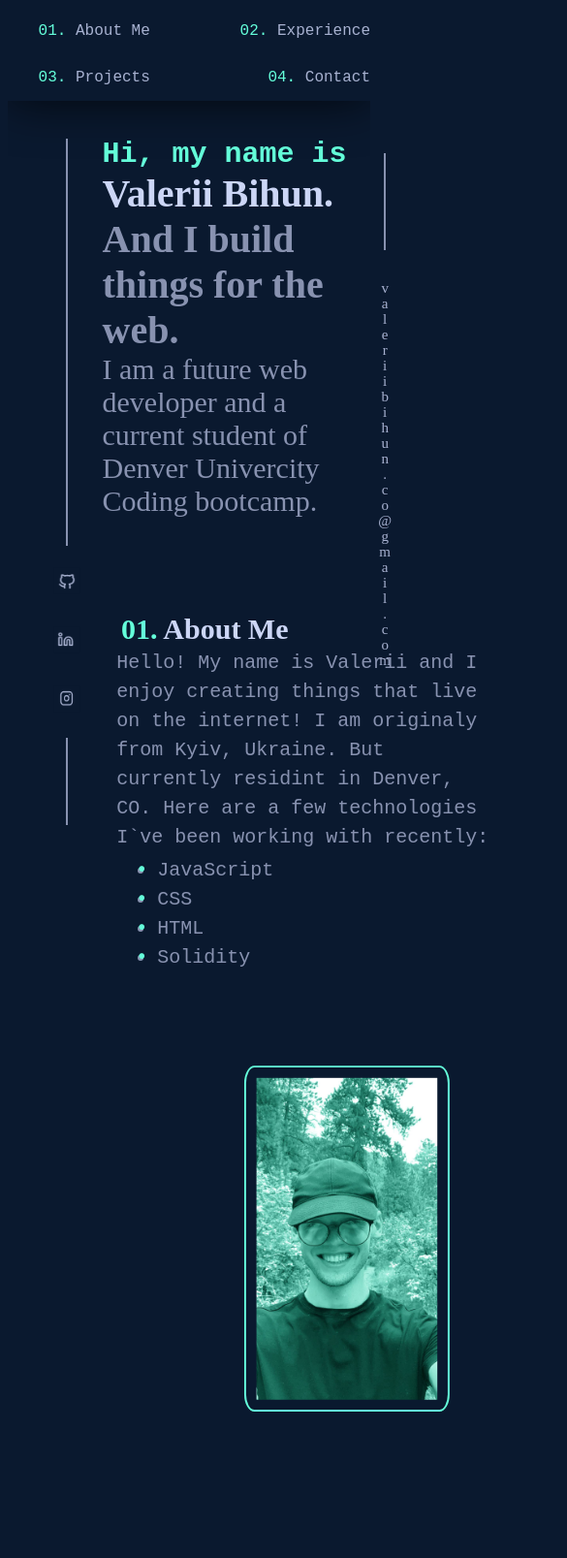
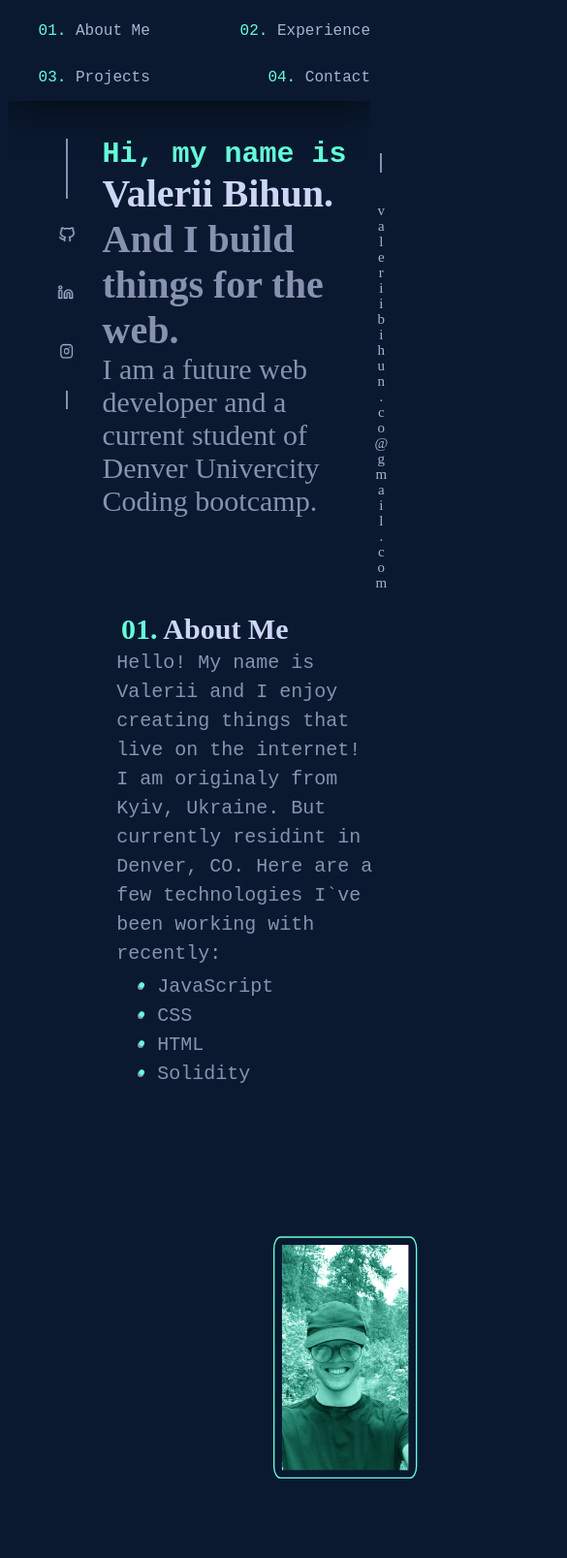
Before and after one commit to Valllerian/Portfolio, a plain HTML site: page index.html in a window 390 px wide. Shown: the top 1607 px of the page at 97% size, 585 px wide, since content can reach past the window. Drawn offline with Linux system fonts and the light colour scheme.

Commit message:
Responsive design edited

```diff
--- a/assets/style.css
+++ b/assets/style.css
@@ -70,7 +70,7 @@ nav ul::before {
     content: "";
     display: block;
     width: 2px;
-    height: 420px;
+    height: 16vw;
     margin: 15px auto;
     background-color: var(--Slate);
 }
@@ -79,7 +79,7 @@ nav ul::after {
     content: "";
     display: block;
     width: 2px;
-    height: 90px;
+    height: 5vw;
     margin: 0px auto;
     background-color: var(--Slate);
 }
@@ -95,7 +95,7 @@ nav ul img:hover {
     text-orientation: upright;
     font-size: 15px;
     position: fixed;
-    left: 98%;
+    left: 97vw;
     line-height: 2;
 }
 
@@ -109,7 +109,7 @@ nav ul img:hover {
     content: "";
     display: inline-block;
     width: 2px;
-    height: 100px;
+    height: 5vw;
     margin: 15px auto;
     background-color: var(--Slate);
 }
@@ -326,7 +326,17 @@ footer {
         margin: 0px 0px 10% 0px;
     }
 
+    main div {
+        transform: scale(0.7);
+    }
 
+    main a {
+        transform: scale(0.7);
+    }
+
+    .positionimg {
+        width: 50vw;
+    }
   }
 
 @media screen and (max-width: 1332px) {
@@ -360,18 +370,21 @@ footer {
 
 @media screen and (max-width: 992px) {
     .maincontent {
-        width: 75vw;
+        width: 60vw;
     }
 
-    img {
-        transform: scale(0.9);
+    .positionimg {
+        width: 15vw;
     }
+
+
+
   }
 
 
 @media screen and (max-width: 750px) {
     .maincontent {
-        width: 100vw;
+        width: 70vw;
     }
 
     img {
@@ -381,7 +394,7 @@ footer {
 
   @media screen and (max-width: 600px) {
     .maincontent {
-        width: 100vw;
+        width: 70vw;
         margin: none;
     }
 
```
